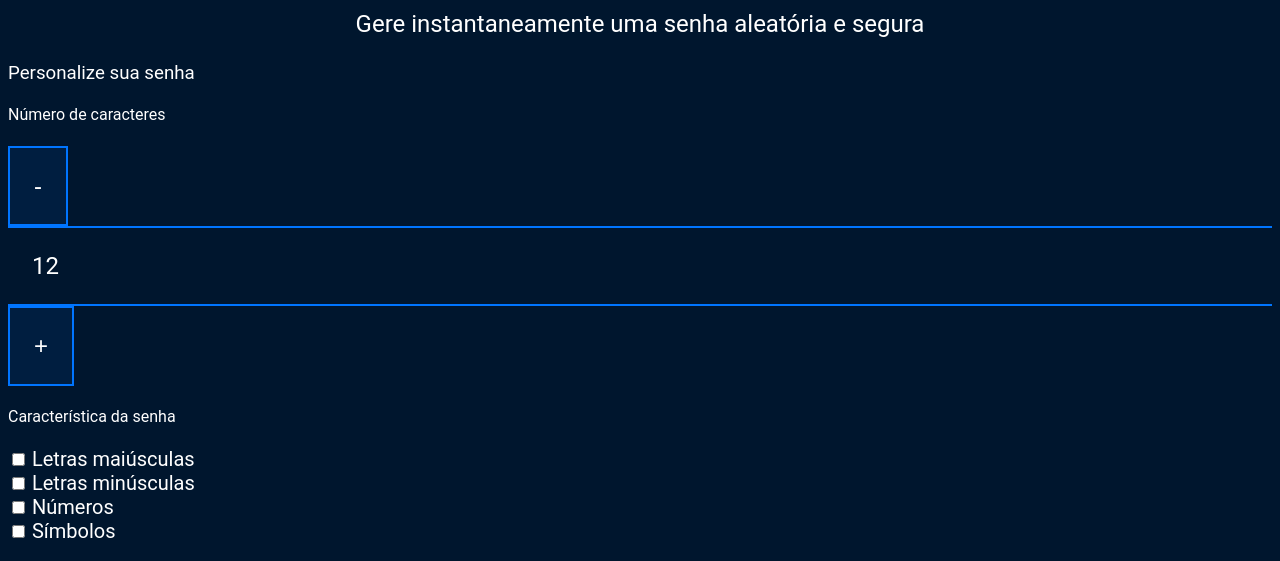
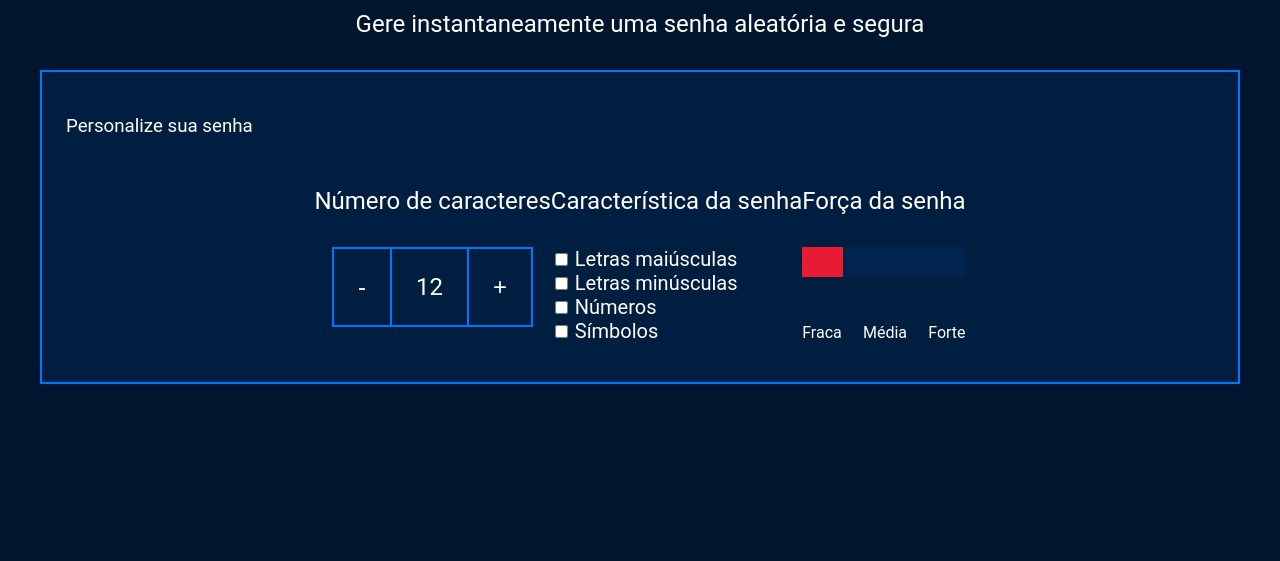
Before and after one commit to ProfXaxa/js-senhas-seguras-2tec, a plain HTML site: page index.html in a window 1280 px wide. Shown: the part 235-796 px from the top of the page. Drawn offline with Linux system fonts and the light colour scheme.

Commit message:
final style

```diff
--- a/style.css
+++ b/style.css
@@ -47,6 +47,47 @@ body{
     color: var(--branco);
     font-family:var(--roboto-mono);
     font-size: 40px;
+}
+
+#campo-senha:focus{
+    outline:none;
+}
+
+.conteudo{
+    max-width: 1200px;
+    margin: 0 auto;
+}
+
+.parametro{
+    background-color:var(--fundo-texto);
+    border: 2px solid var(--borda);
+    margin-top: 32px;
+    padding: 24px;
+}
+
+.parametro-titulo{
+    font-family:var(--roboto-mono);
+    font-size: 28px;
+}
+
+.parametro-senha__titulo{
+    font-size:24px;
+}
+
+.parametro-coluna__senha{
+    display: flex;
+    flex-direction: column;
+    justify-content: center;
+}
+
+.paramertro-senha{
+    width: 50%;
+    margin: 0 auto;
+}
+
+.parametro-senha-botoes{
+    display:flex;
+    justify-content: center;
 }
 
 .parametro-senha__botao{
```
